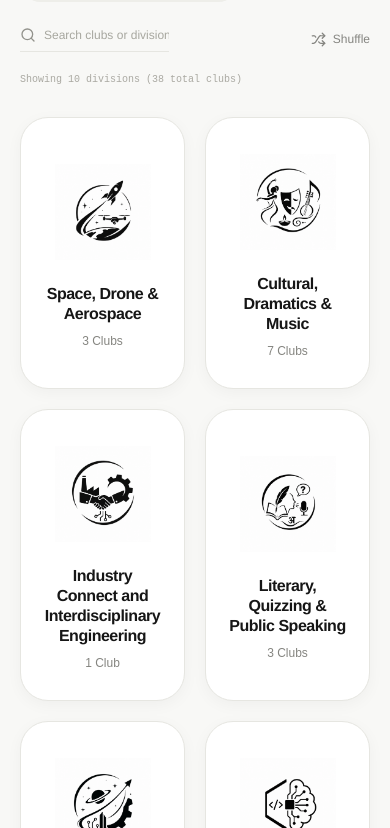
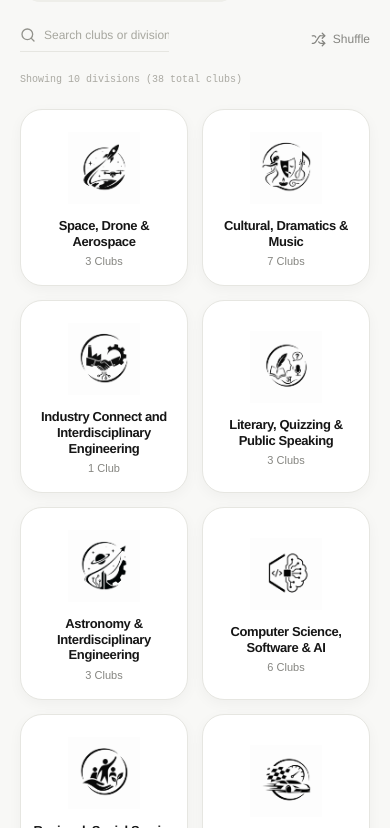
Before and after one commit to abhi8667/club-info-dashboard, a Next.js app: page / in a window 390 px wide. Shown: the part 1016-1844 px from the top of the page. Built offline with nearby package versions, Linux system fonts and the light colour scheme.

Commit message:
Update mobile division cards layout to 2x2 format with responsive sizing

```diff
--- a/app/globals.css
+++ b/app/globals.css
@@ -188,19 +188,27 @@ h2 { margin-bottom: 0; font-size: clamp(40px, 6vw, 72px); line-height: .94; lett
 @keyframes rise-in { from { opacity: 0; transform: translateY(15px) scale(.98); } to { opacity: 1; transform: translateY(0) scale(1); } }
 @keyframes slide-drawer { from { transform: translateX(100%); } to { transform: translateX(0); } }
 
-/* Large Division Cards Wall - 4 Columns Grid */
+/* Division Cards Wall - Desktop: 4 Columns, Mobile: 2x2 Format */
 .division-cards-grid {
   display: grid !important;
+  grid-template-columns: repeat(2, minmax(0, 1fr)) !important;
+  gap: 14px;
+  margin-top: 20px;
+}
+
+@media (min-width: 768px) {
+  .division-cards-grid {
     grid-template-columns: repeat(4, minmax(0, 1fr)) !important;
     gap: 20px;
     margin-top: 32px;
+  }
 }
 
 .division-large-card {
   border: 1px solid var(--border);
   background: var(--card);
-  border-radius: 28px;
-  padding: 36px 20px 30px;
+  border-radius: 22px;
+  padding: 22px 12px 18px;
   display: flex;
   flex-direction: column;
   align-items: center;
@@ -211,22 +219,38 @@ h2 { margin-bottom: 0; font-size: clamp(40px, 6vw, 72px); line-height: .94; lett
   position: relative;
   min-width: 0;
   width: 100%;
+  box-shadow: 0 4px 14px rgba(20, 20, 20, 0.04);
+}
+
+@media (min-width: 768px) {
+  .division-large-card {
+    border-radius: 28px;
+    padding: 36px 20px 30px;
     box-shadow: 0 4px 16px rgba(20, 20, 20, 0.04);
+  }
 }
 
 .division-large-card:hover {
-  transform: translateY(-6px);
+  transform: translateY(-4px);
   border-color: #bbbbb4;
-  box-shadow: 0 16px 36px rgba(20, 20, 20, 0.08);
+  box-shadow: 0 14px 30px rgba(20, 20, 20, 0.08);
 }
 
 .division-icon-container {
+  width: 72px;
+  height: 72px;
+  display: grid;
+  place-items: center;
+  margin-bottom: 14px;
+  position: relative;
+}
+
+@media (min-width: 768px) {
+  .division-icon-container {
     width: 96px;
     height: 96px;
-  display: grid;
-  place-items: center;
     margin-bottom: 24px;
-  position: relative;
+  }
 }
 
 .division-icon-img {
@@ -236,23 +260,44 @@ h2 { margin-bottom: 0; font-size: clamp(40px, 6vw, 72px); line-height: .94; lett
 }
 
 .division-icon-symbol {
+  font-size: 36px;
+}
+@media (min-width: 768px) {
+  .division-icon-symbol {
     font-size: 48px;
+  }
 }
 
 .division-card-title {
-  font-size: 16px;
+  font-size: 13px;
   font-weight: 700;
-  margin: 0 0 10px;
+  margin: 0 0 6px;
   letter-spacing: -.03em;
   color: var(--foreground);
+  line-height: 1.2;
+  max-width: 100%;
+  word-break: break-word;
+}
+
+@media (min-width: 768px) {
+  .division-card-title {
+    font-size: 16px;
+    margin: 0 0 10px;
     line-height: 1.25;
     max-width: 220px;
   }
+}
 
 .division-card-count {
-  font: 12px 'DM Sans', sans-serif;
+  font: 11px 'DM Sans', sans-serif;
   color: var(--muted-foreground);
   font-weight: 500;
+}
+
+@media (min-width: 768px) {
+  .division-card-count {
+    font-size: 12px;
+  }
 }
 
 .division-preview-stack {
```
Lines whose indentation alone changed are shown as unchanged.
